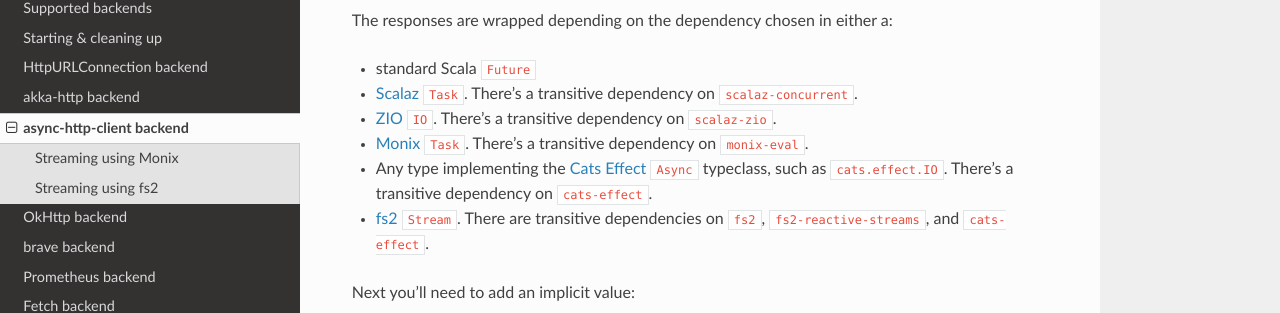
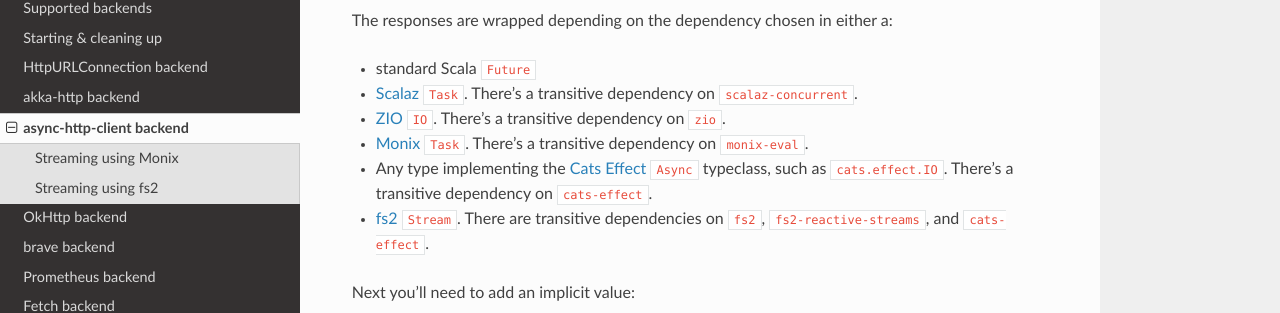
Before and after one commit to softwaremill/sttp, a Sphinx documentation site: the page built from docs/backends/asynchttpclient.rst, in a window 1280 px wide and 900 px high, scrolled down 392 px. Shown: the part 147-460 px from the top of the window. Built offline with Sphinx 7.4.7 and the Read the Docs theme 2.0.0, drawn with Linux system fonts in a browser that asks for light colours.

Commit message:
fix zio links

```diff
--- a/docs/backends/asynchttpclient.rst
+++ b/docs/backends/asynchttpclient.rst
@@ -25,7 +25,7 @@
 
 * standard Scala ``Future``
 * `Scalaz <https://github.com/scalaz/scalaz>`_ ``Task``. There's a transitive dependency on ``scalaz-concurrent``.
-* `ZIO <https://github.com/scalaz/scalaz-zio>`_ ``IO``. There's a transitive dependency on ``scalaz-zio``.
+* `ZIO <https://github.com/zio/zio>`_ ``IO``. There's a transitive dependency on ``zio``.
 * `Monix <https://monix.io>`_ ``Task``. There's a transitive dependency on ``monix-eval``.
 * Any type implementing the `Cats Effect <https://github.com/typelevel/cats-effect>`_ ``Async`` typeclass, such as ``cats.effect.IO``. There's a transitive dependency on ``cats-effect``.
 * `fs2 <https://github.com/functional-streams-for-scala/fs2>`_ ``Stream``. There are transitive dependencies on ``fs2``, ``fs2-reactive-streams``, and ``cats-effect``.
```
